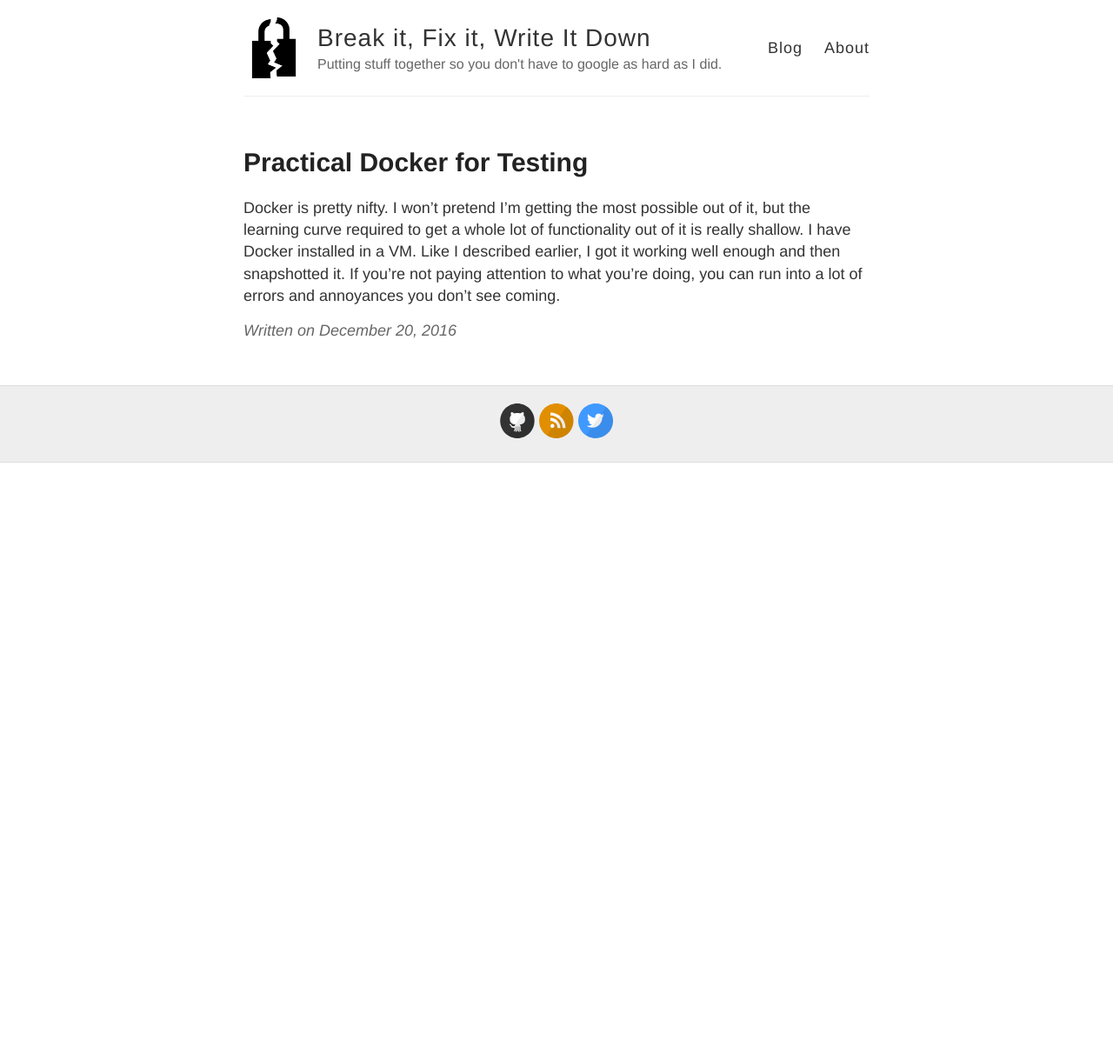
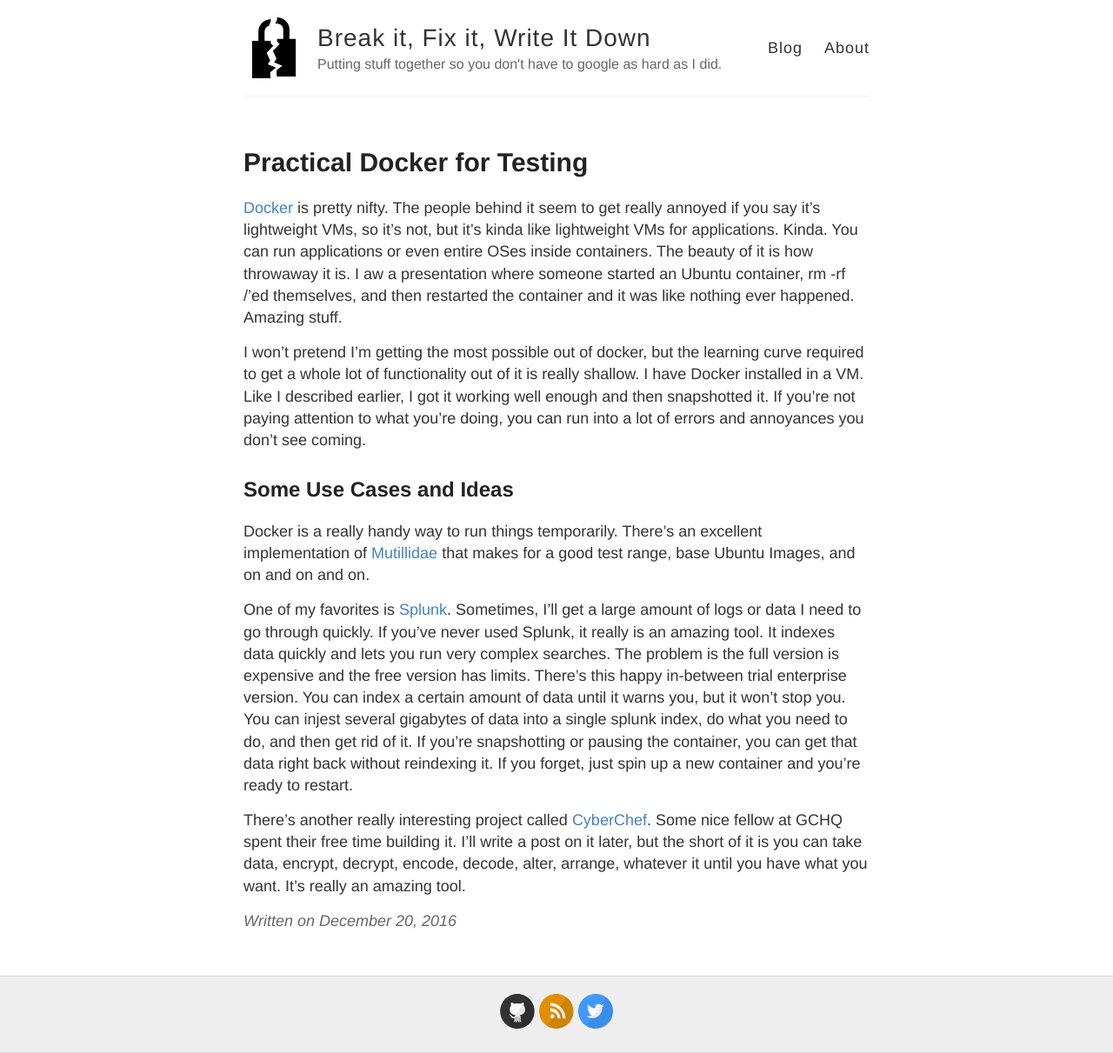
Before and after one commit to remotephone/blog.rmtph.one, a Jekyll site: the page built from _posts/2016-12-22-practical-docker.md, in a window 1280 px wide. Shown: the whole page at 87% size. Built offline with Jekyll 4.4.1, drawn with Linux system fonts in a browser that asks for light colours; comment, search, counter and statistics services are not loaded; before the commit the page ends 900 px from its top, so only the background shows below that.

Commit message:
docker text added

```diff
--- a/_posts/2016-12-22-practical-docker.md
+++ b/_posts/2016-12-22-practical-docker.md
@@ -5,4 +5,14 @@
 categories: lab homelab budget testing
 ---
 
-Docker is pretty nifty. I won't pretend I'm getting the most possible out of it, but the learning curve required to get a whole lot of functionality out of it is really shallow. I have Docker installed in a VM. Like I described earlier, I got it working well enough and then snapshotted it. If you're not paying attention to what you're doing, you can run into a lot of errors and annoyances you don't see coming.
+[Docker](https://www.docker.com/) is pretty nifty. The people behind it seem to get really annoyed if you say it's lightweight VMs, so it's not, but it's kinda like lightweight VMs for applications. Kinda. You can run applications or even entire OSes inside containers. The beauty of it is how throwaway it is. I aw a presentation where someone started an Ubuntu container, rm -rf /'ed themselves, and then restarted the container and it was like nothing ever happened. Amazing stuff.
+
+I won't pretend I'm getting the most possible out of docker, but the learning curve required to get a whole lot of functionality out of it is really shallow. I have Docker installed in a VM. Like I described earlier, I got it working well enough and then snapshotted it. If you're not paying attention to what you're doing, you can run into a lot of errors and annoyances you don't see coming.
+
+## Some Use Cases and Ideas
+
+Docker is a really handy way to run things temporarily. There's an excellent implementation of [Mutillidae](https://github.com/citizen-stig/dockermutillidae) that makes for a good test range, base Ubuntu Images, and on and on and on.
+
+One of my favorites is [Splunk](https://www.splunk.com/). Sometimes, I'll get a large amount of logs or data I need to go through quickly. If you've never used Splunk, it really is an amazing tool. It indexes data quickly and lets you run very complex searches. The problem is the full version is expensive and the free version has limits. There's this happy in-between trial enterprise version. You can index a certain amount of data until it warns you, but it won't stop you. You can injest several gigabytes of data into a single splunk index, do what you need to do, and then get rid of it. If you're snapshotting or pausing the container, you can get that data right back without reindexing it. If you forget, just spin up a new container and you're ready to restart.
+
+There's another really interesting project called [CyberChef](https://github.com/gchq/CyberChef.git). Some nice fellow at GCHQ spent their free time building it. I'll write a post on it later, but the short of it is you can take data, encrypt, decrypt, encode, decode, alter, arrange, whatever it until you have what you want. It's really an amazing tool.
```
